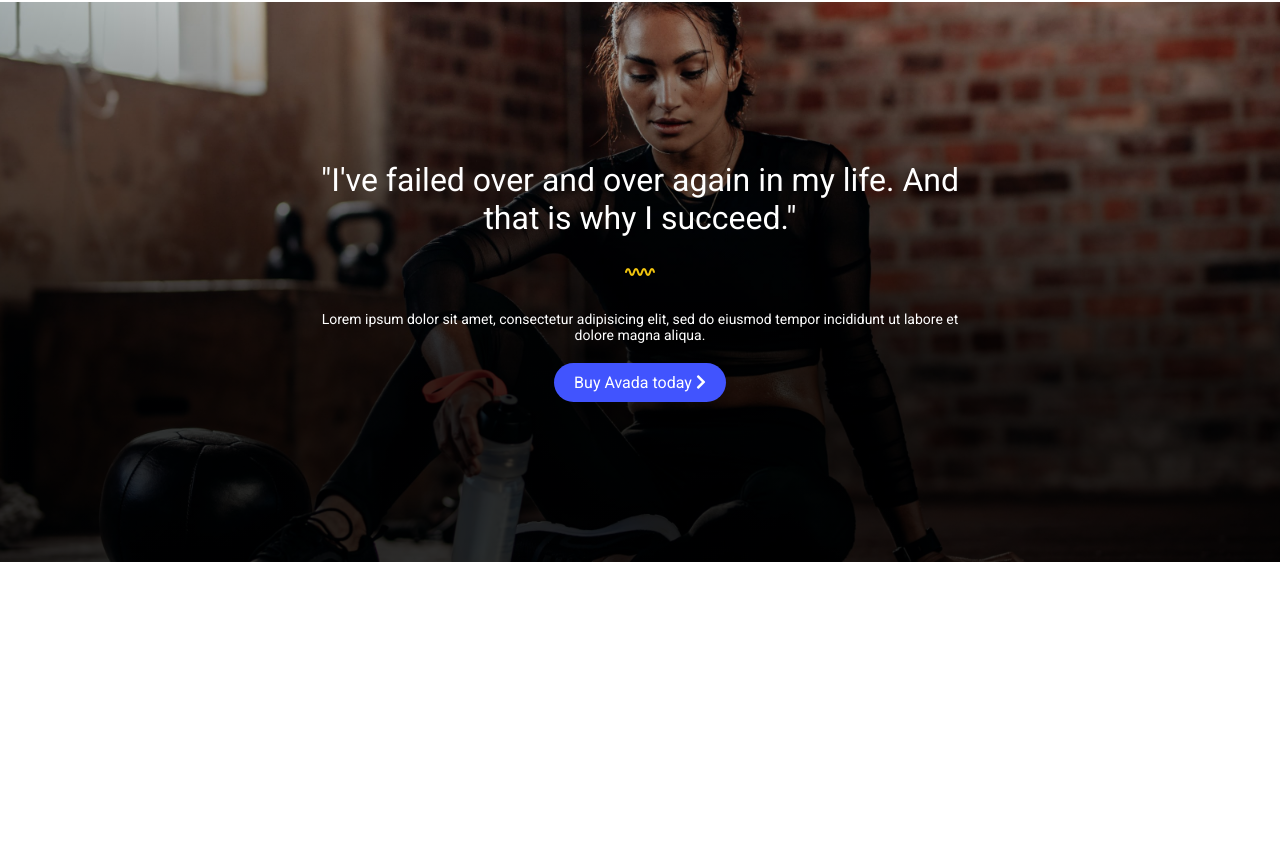
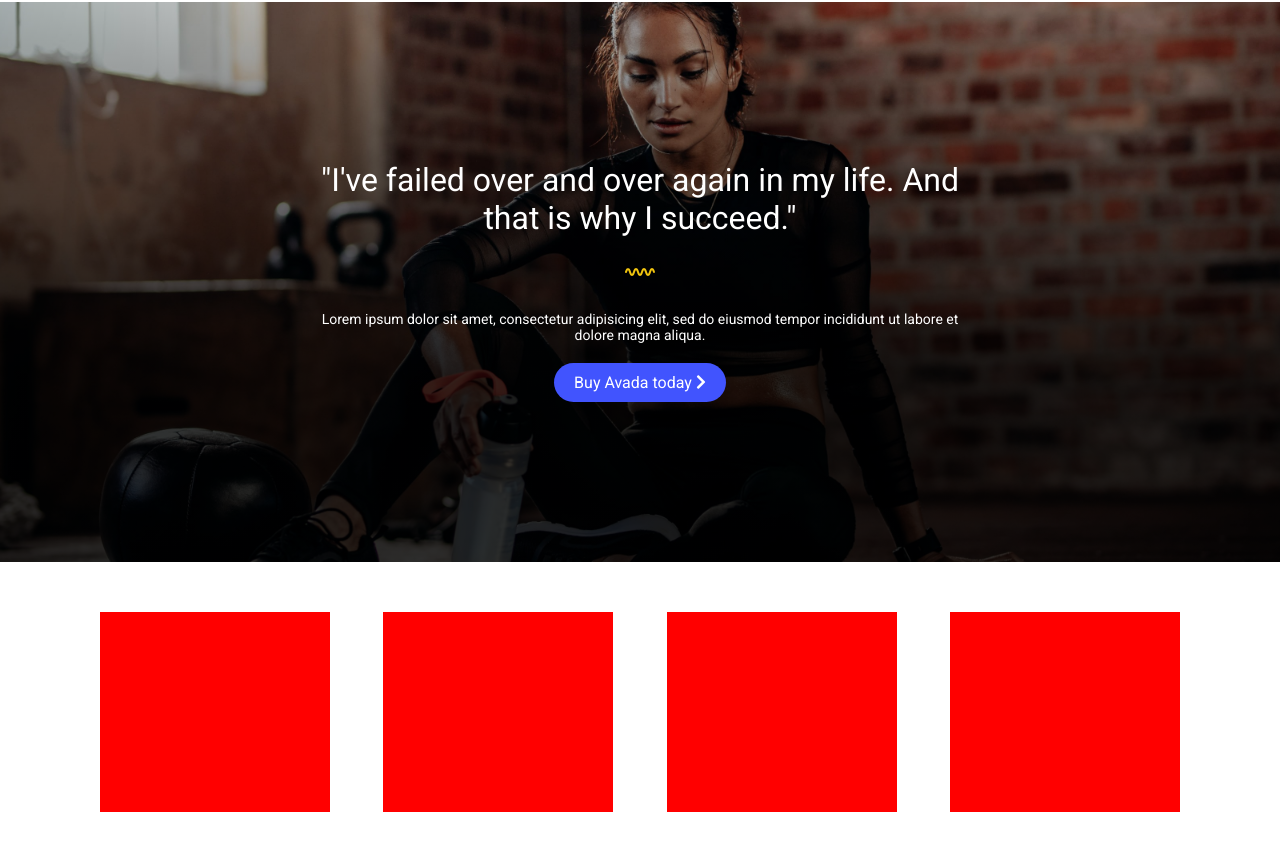
Before and after one commit to aficocelli/proj-html-vuejs, a website: page index.html in a window 1280 px wide. Shown: the part 4049-4899 px from the top of the page. Before the commit the page ends 4611 px from the top, so only its background shows below. Drawn offline with nearby package versions, Linux system fonts and the light colour scheme.

Commit message:
add. gym section layout

```diff
--- a/index.html
+++ b/index.html
@@ -322,6 +322,27 @@
           </div>
         </section>
         <!-- /motivational section -->
+
+        <!-- gym section -->
+        <section class="gym">
+          <div class="container">
+            <div class="gym-box">
+              <div class="box">
+
+              </div>
+              <div class="box">
+
+              </div>
+              <div class="box">
+
+              </div>
+              <div class="box">
+
+              </div>
+            </div>
+          </div>
+        </section>
+        <!-- gym section -->
       </main>
       <!-- /main -->
 
--- a/src/partials/_main.scss
+++ b/src/partials/_main.scss
@@ -389,3 +389,21 @@
     }
   }
 }
+
+// gym section
+
+.gym{
+  .container{
+    width:$midContainer;
+    margin: 50px auto;
+    .gym-box{
+      display:flex;
+      justify-content: space-between;
+      .box{
+        width:calc((100% / 4) - 40px);
+        height:200px;
+        background-color:red;
+      }
+    }
+  }
+}
```
Also changed, not shown: dist/app.css.
